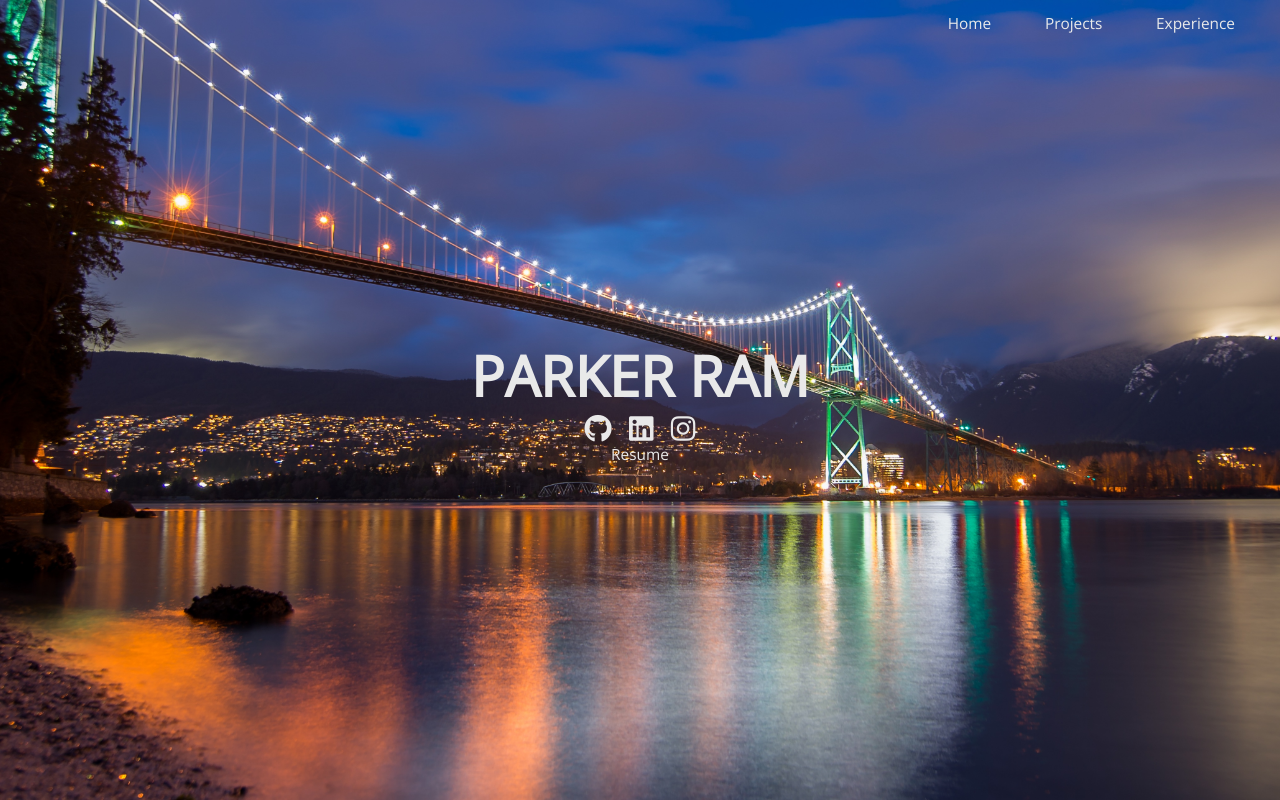
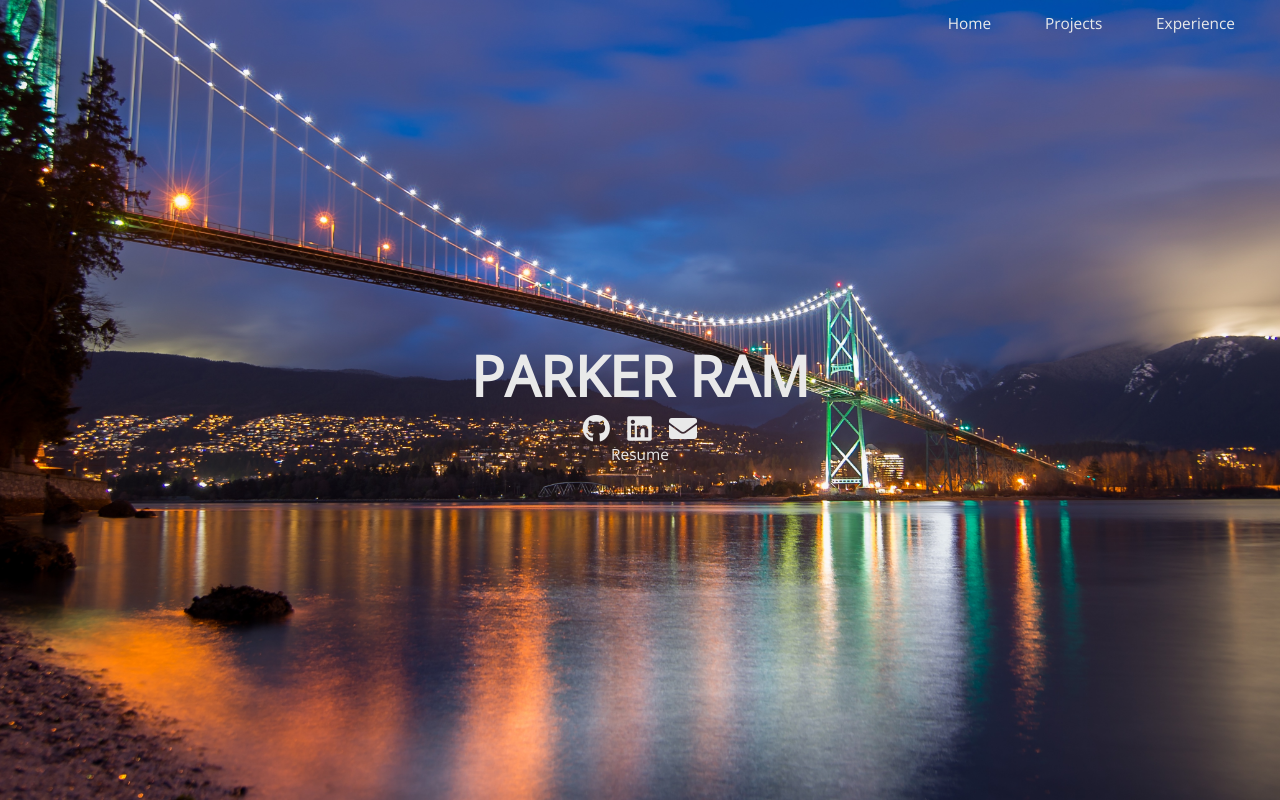
Before and after one commit to ParkerRam/personal_website, a Flask app: page / in a window 1280 px wide. Run offline with Flask 2, Linux system fonts and the light colour scheme; some libraries are stand-ins or nearby versions.

Commit message:
added email

```diff
--- a/templates/home.html
+++ b/templates/home.html
@@ -12,12 +12,6 @@
   <script src='https://cdnjs.cloudflare.com/ajax/libs/typed.js/1.1.1/typed.min.js'></script>
 {% endblock scripts %}
 
-<b id="name-headline" class="top-text">Parker Ram</b>
-<br>
-<a class="landing-page-icon" href="https://www.github.com/ParkerRam" target="_blank"><i class="fab fa-github" aria-hidden="true">&nbsp</i></a>
-<a class="landing-page-icon" href="https://www.linkedin.com/in/parker-ram" target="_blank"><i class="fab fa-linkedin" aria-hidden="true">&nbsp</i> </a>
-<br>
-<a href="static/files/Resume_Parker.pdf" target="_blank" class="white-text">Resume</a>
 
 {% block content %}
 <div class="hero-image">
@@ -26,7 +20,7 @@
         <br>
         <a class="landing-page-icon" href="https://www.github.com/ParkerRam" target="_blank"><i class="fab fa-github" aria-hidden="true">&nbsp</i></a>
         <a class="landing-page-icon" href="https://www.linkedin.com/in/parker-ram" target="_blank"><i class="fab fa-linkedin" aria-hidden="true">&nbsp</i> </a>
-        <a class="landing-page-icon" href="https://www.instagram.com/parker.ram" target="_blank"><i class="fab fa-instagram" aria-hidden="true">&nbsp</i> </a>
+        <a class="landing-page-icon" href = "mailto: parker.ram97@gmail.com"><i class="fa fa-envelope">&nbsp</i> </a>
         <br>
         <a id="resume" class="white-text" href="static/files/Resume_Parker.pdf" target="_blank">Resume</a>
   </div>
```
